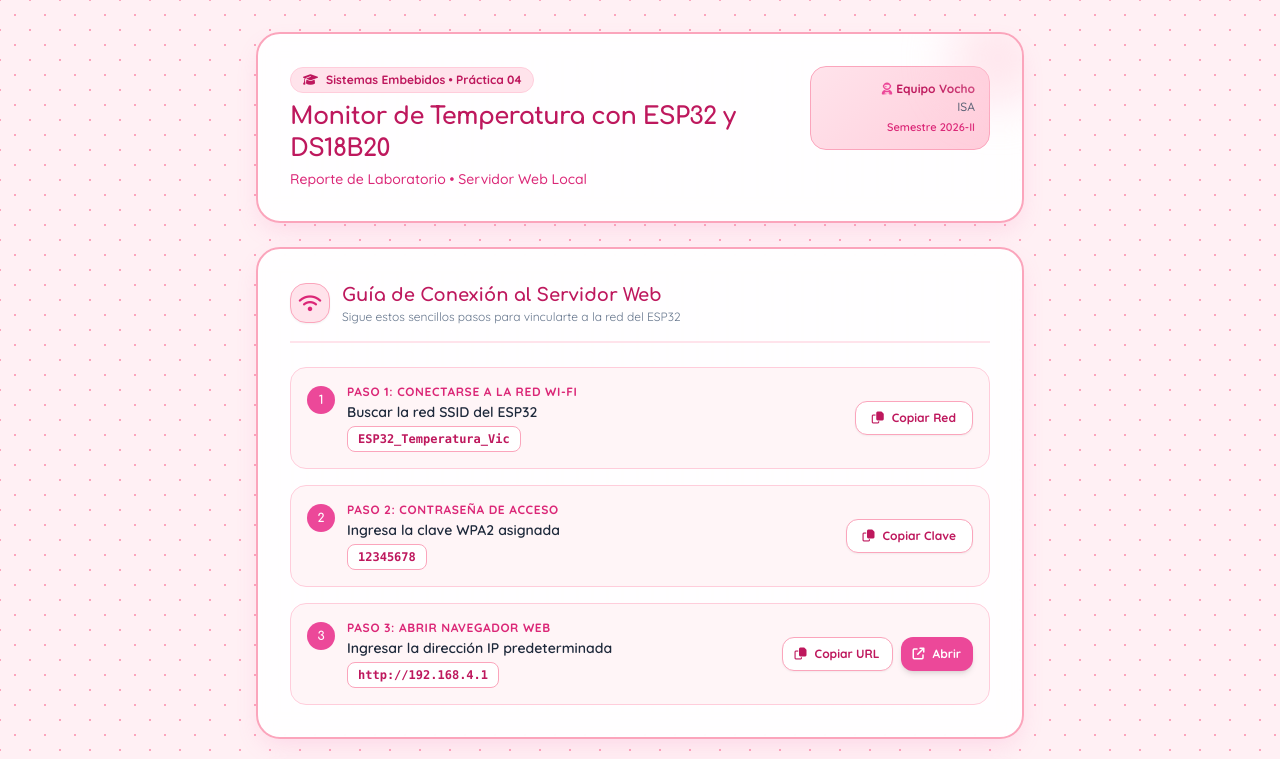
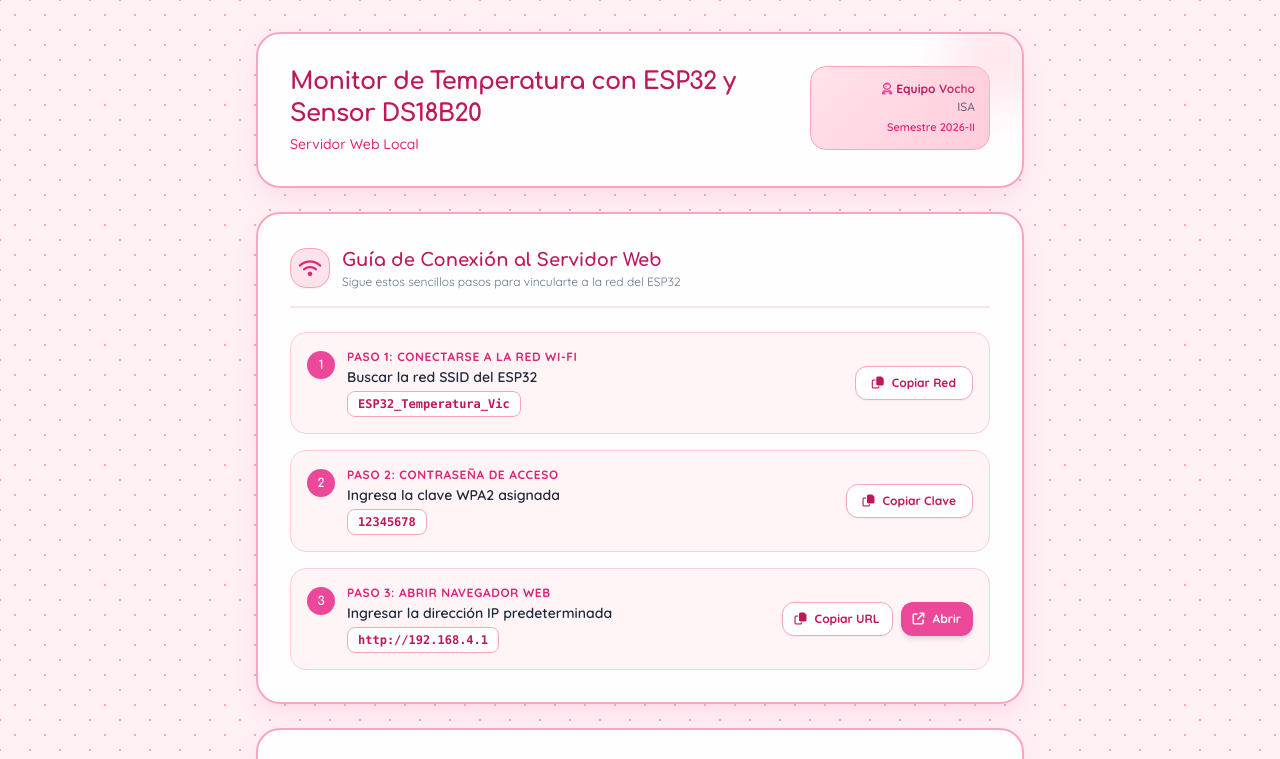
Before and after one commit to Vicky5249/Monitor-de-Amplificador, a plain HTML site: page index.html in a window 1280 px wide. Shown: the top 759 px of the page. Drawn offline with nearby package versions, Linux system fonts and the light colour scheme.

Commit message:
Refine title and description in index.html
Updated the title and description for clarity.

```diff
--- a/index.html
+++ b/index.html
@@ -86,15 +86,11 @@
 
             <div class="flex flex-col sm:flex-row items-center sm:items-start justify-between gap-4 text-center sm:text-left">
                 <div>
-                    <div class="inline-flex items-center gap-2 px-3 py-1 rounded-full bg-pastel-100 text-pastel-700 text-xs font-bold mb-2 border border-pastel-200">
-                        <i class="fa-solid fa-graduation-cap"></i>
-                        Sistemas Embebidos &bull; Práctica 04
-                    </div>
                     <h1 class="font-title font-bold text-xl sm:text-2xl text-pastel-700 tracking-tight">
-                        Monitor de Temperatura con ESP32 y DS18B20
+                        Monitor de Temperatura con ESP32 y Sensor DS18B20
                     </h1>
                     <p class="text-xs sm:text-sm text-pastel-600 font-medium mt-1">
-                        Reporte de Laboratorio &bull; Servidor Web Local
+                        Servidor Web Local
                     </p>
                 </div>
 
```
